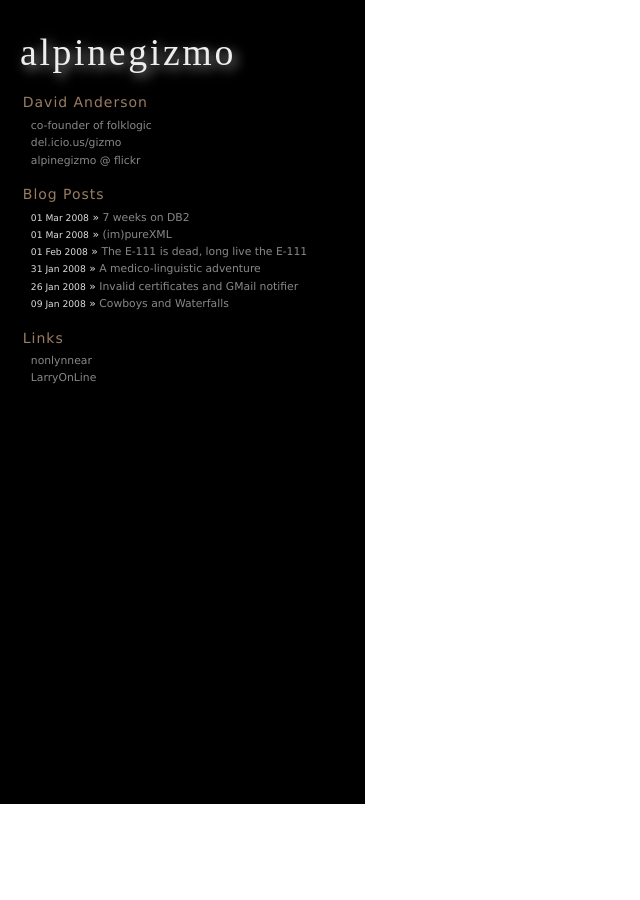
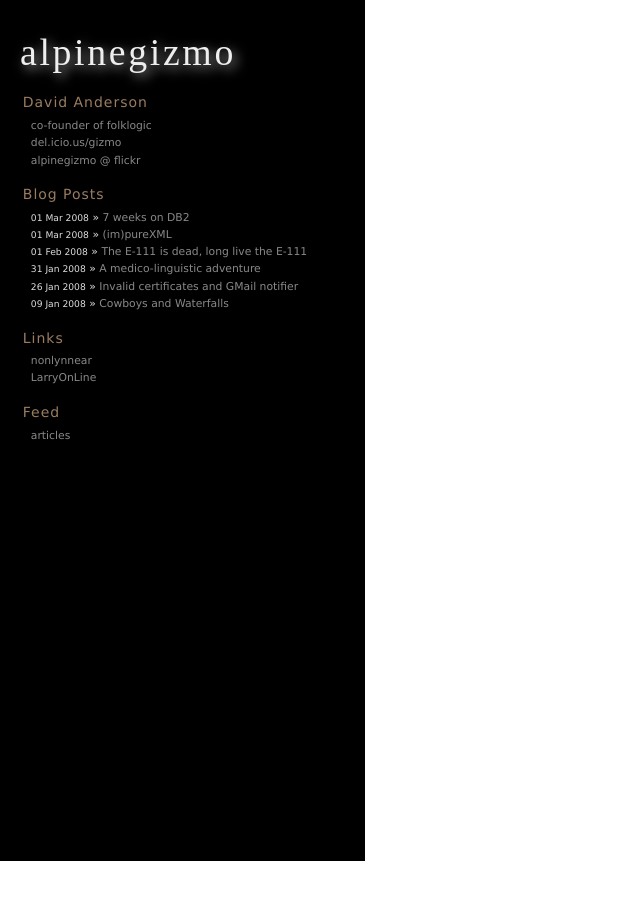
Before and after one commit to alpinegizmo/alpinegizmo.com, a Jekyll site: the page built from index.html, in a window 1280 px wide. Shown: the whole page, without its empty margins (0-640 px from the left). Built offline with Jekyll 4.4.1, drawn with Linux system fonts in a browser that asks for light colours.

Commit message:
added link to atom feed

```diff
--- a/_layouts/default.html
+++ b/_layouts/default.html
@@ -45,6 +45,11 @@
         <li><a href="http://larry.baltz.org/blog" title="LarryOnLine">LarryOnLine</a></li>
       </ul>
 
+	    <h3 class='sidebar-title'>Feed</h3>
+      <ul>
+        <li><a href="/atom.xml" title="atom feed">articles</a></li>
+      </ul>
+
 	  <!-- end of sidebar -->
 	  </div>
 
```
